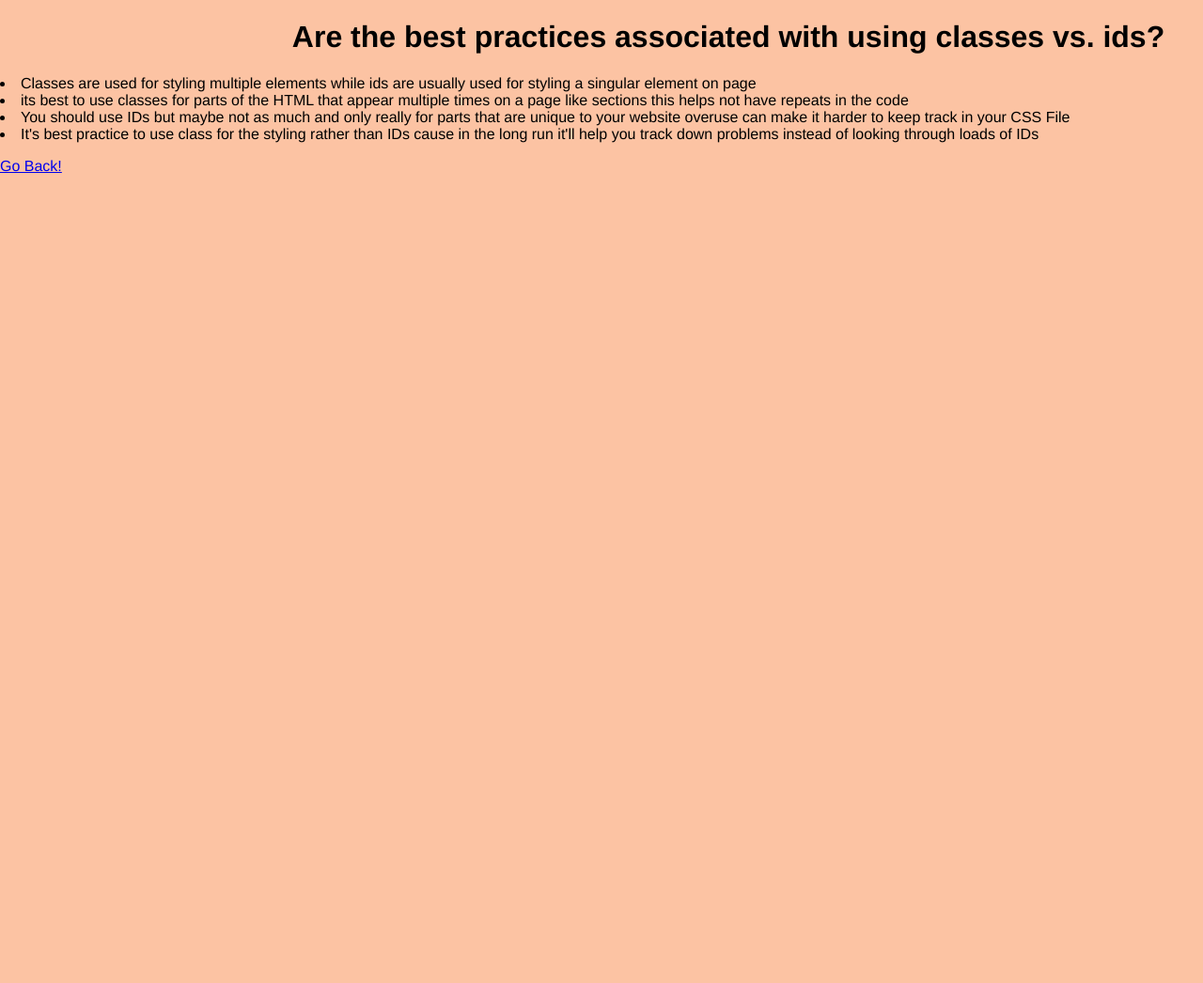
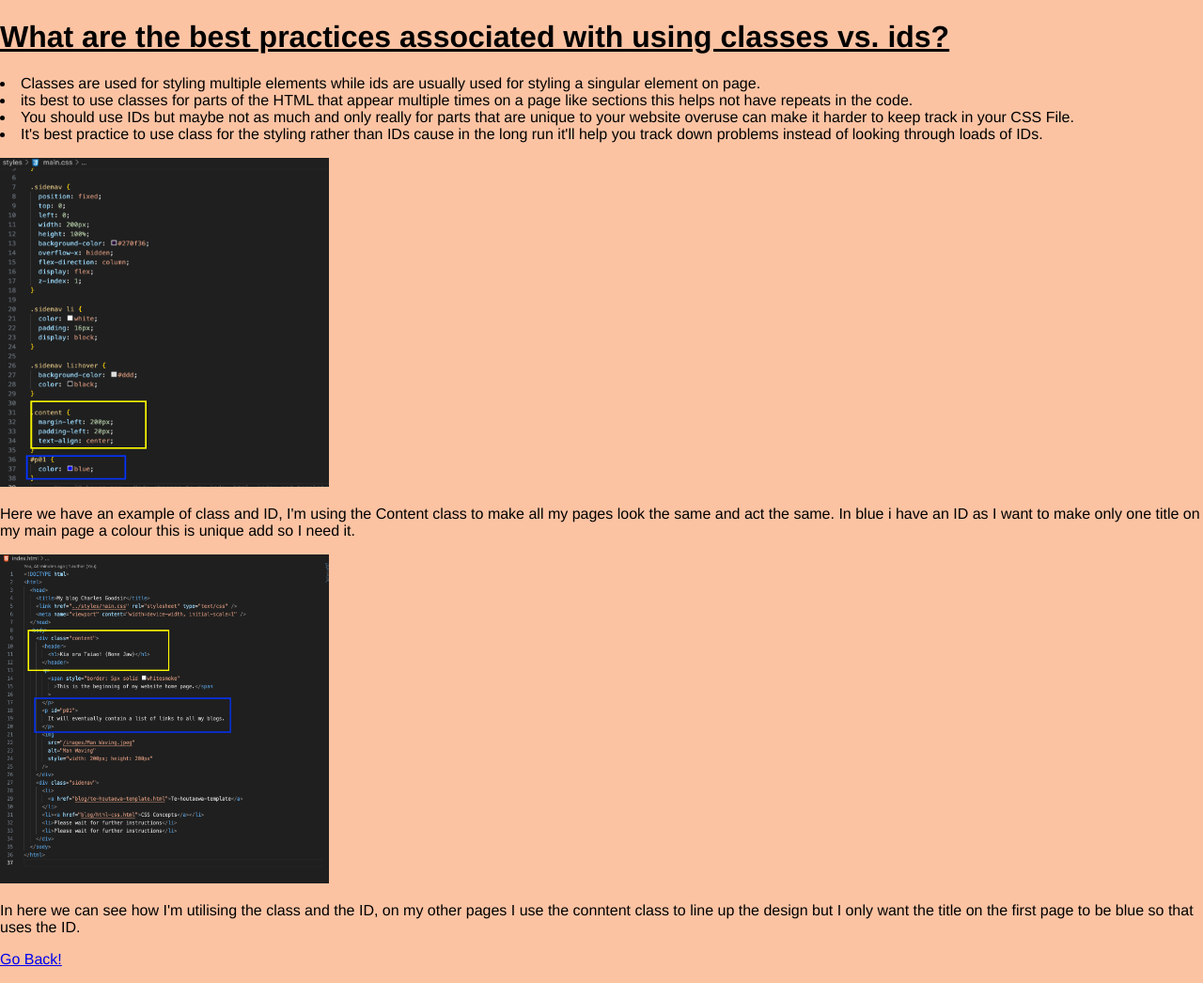
Before and after one commit to charles-goodsir/charles-goodsir.github.io, a plain HTML site: page blog/html-css.html in a window 1280 px wide. Shown: the whole page at 94% size. Before the commit the page ends 800 px from the top, so only its background shows below. Drawn offline with Linux system fonts and the light colour scheme.

Commit message:
Added a couple of images to my new html page

```diff
--- a/blog/html-css.html
+++ b/blog/html-css.html
@@ -6,29 +6,62 @@
     <meta name="viewport" content="width=device-width, initial-scale=1" />
   </head>
   <body>
-    <header class="content">
-      <h1>Are the best practices associated with using classes vs. ids?</h1>
+    <header>
+      <h1>
+        <u
+          >What are the best practices associated with using classes vs. ids?</u
+        >
+      </h1>
     </header>
     <p>
       <li>
         Classes are used for styling multiple elements while ids are usually
-        used for styling a singular element on page
+        used for styling a singular element on page.
       </li>
       <li>
         its best to use classes for parts of the HTML that appear multiple times
-        on a page like sections this helps not have repeats in the code
+        on a page like sections this helps not have repeats in the code.
       </li>
       <li>
         You should use IDs but maybe not as much and only really for parts that
         are unique to your website overuse can make it harder to keep track in
-        your CSS File
+        your CSS File.
       </li>
       <li>
         It's best practice to use class for the styling rather than IDs cause in
         the long run it'll help you track down problems instead of looking
-        through loads of IDs
+        through loads of IDs.
       </li>
     </p>
+    <div>
+      <p>
+        <img
+          src="/images/Diagram 1.jpeg"
+          alt="Diagram 1"
+          style="height: 350px; width: 350px"
+        />
+      </p>
+      <p>
+        Here we have an example of class and ID, I'm using the Content class to
+        make all my pages look the same and act the same. In blue i have an ID
+        as I want to make only one title on my main page a colour this is unique
+        add so I need it.
+      </p>
+    </div>
+    <div>
+      <p>
+        <img
+          src="/images/Diagram 2.jpeg"
+          alt="Diagram 2"
+          style="height: 350px; width: 350px"
+        />
+      </p>
+      <p>
+        In here we can see how I'm utilising the class and the ID, on my other
+        pages I use the conntent class to line up the design but I only want the
+        title on the first page to be blue so that uses the ID.
+      </p>
+    </div>
     <p><a href="../index.html">Go Back!</a></p>
   </body>
 </html>
```
Also changed, not shown: images/Diagram 1.jpeg (added), images/Diagram 2.jpeg (added).
